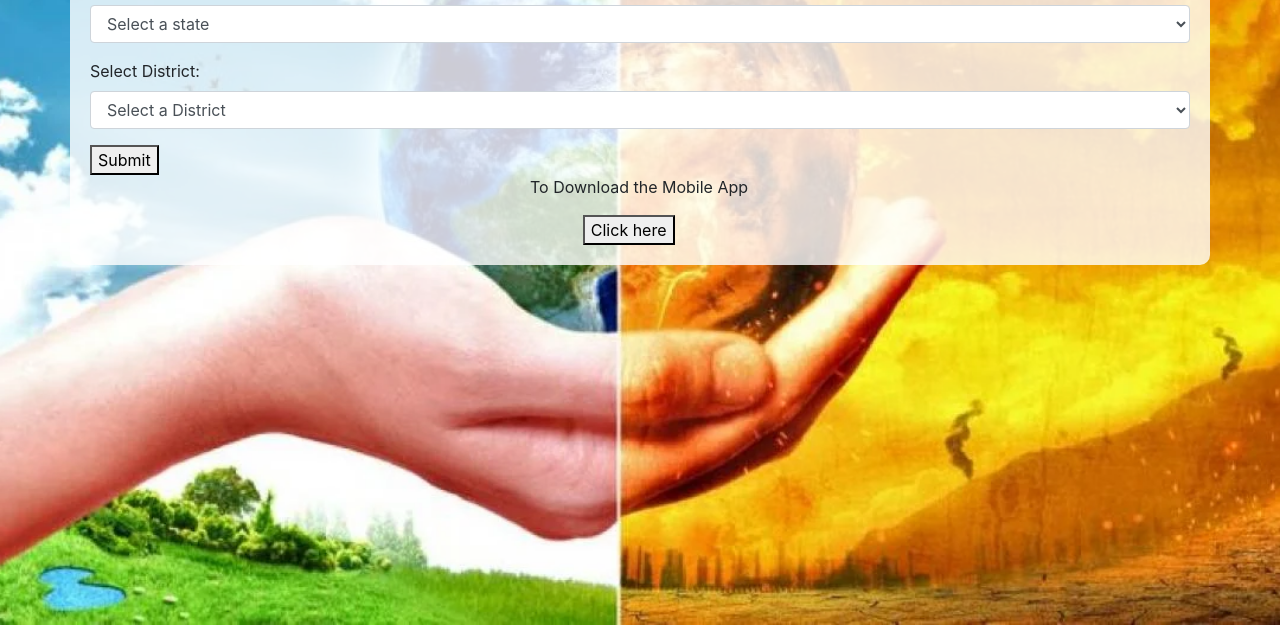
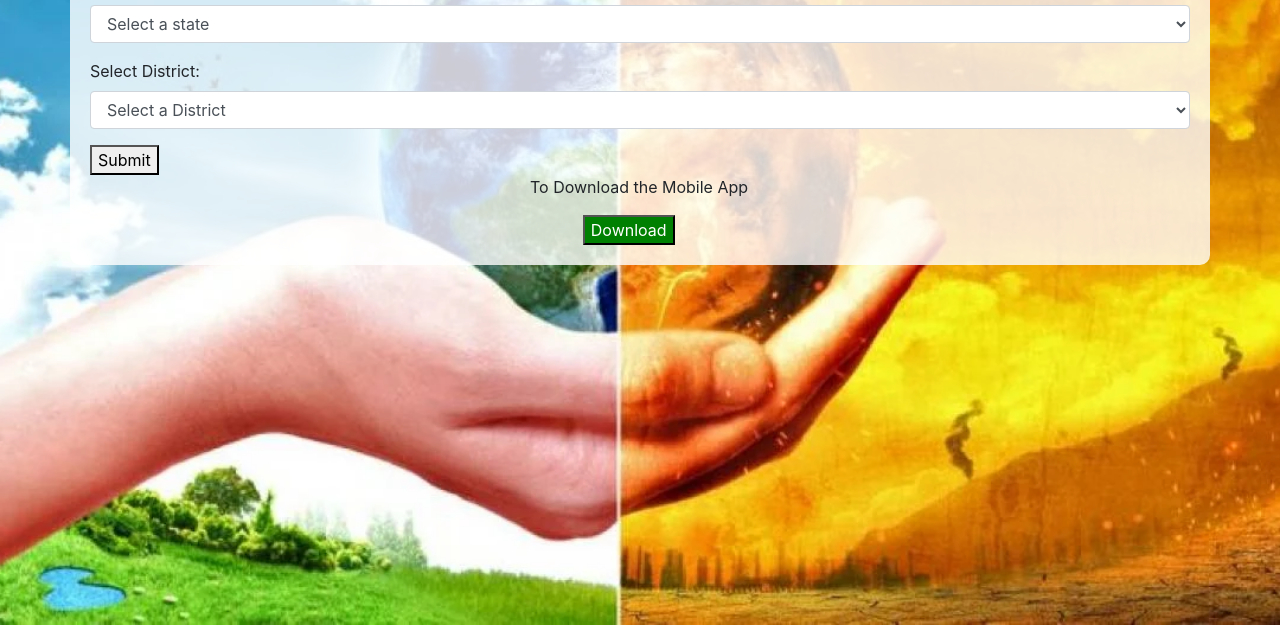
Before and after one commit to database-onyx/Ravi, a plain HTML site: page mohan/index.html in a window 1280 px wide. Shown: the part 175-800 px from the top of the page. Drawn offline with nearby package versions, Linux system fonts and the light colour scheme.

Commit message:
download commit

```diff
--- a/mohan/index.html
+++ b/mohan/index.html
@@ -569,7 +569,7 @@
     <div class="image" style="margin-left: 40%;">
         <p>To Download the Mobile App</p>
         <a href = "Disaster Helpline App_1_1.0.apk" Download = "Disaster Helpline App">
-           <button type = "button" style="margin-left: 8%;">Click here</button></a>
+           <button type="button" style="margin-left: 8%;color: white;background-color: green;">Download</button></a>
 
     </div>
 
```
